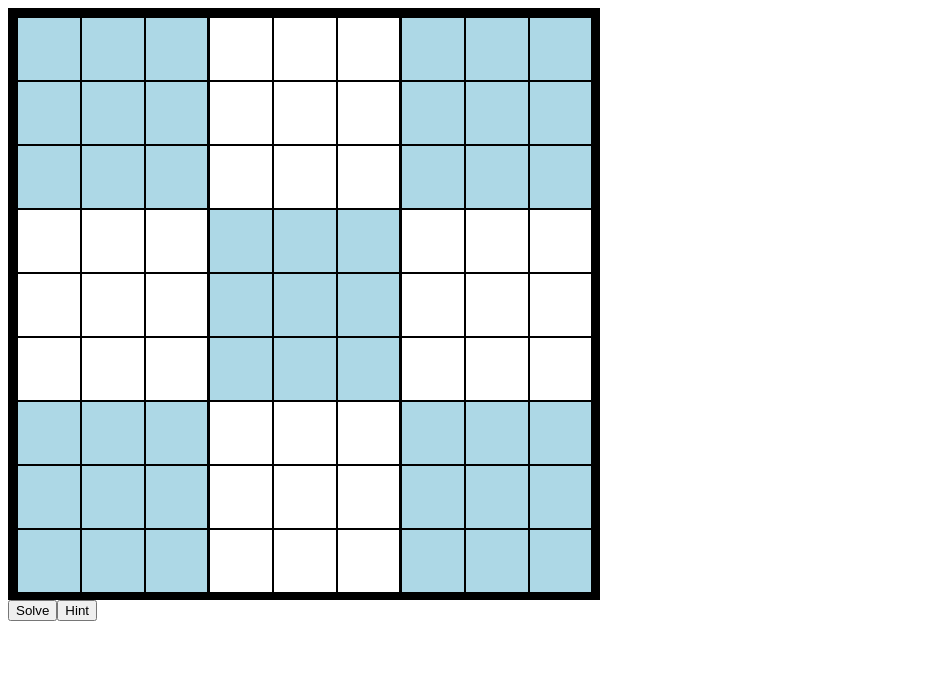
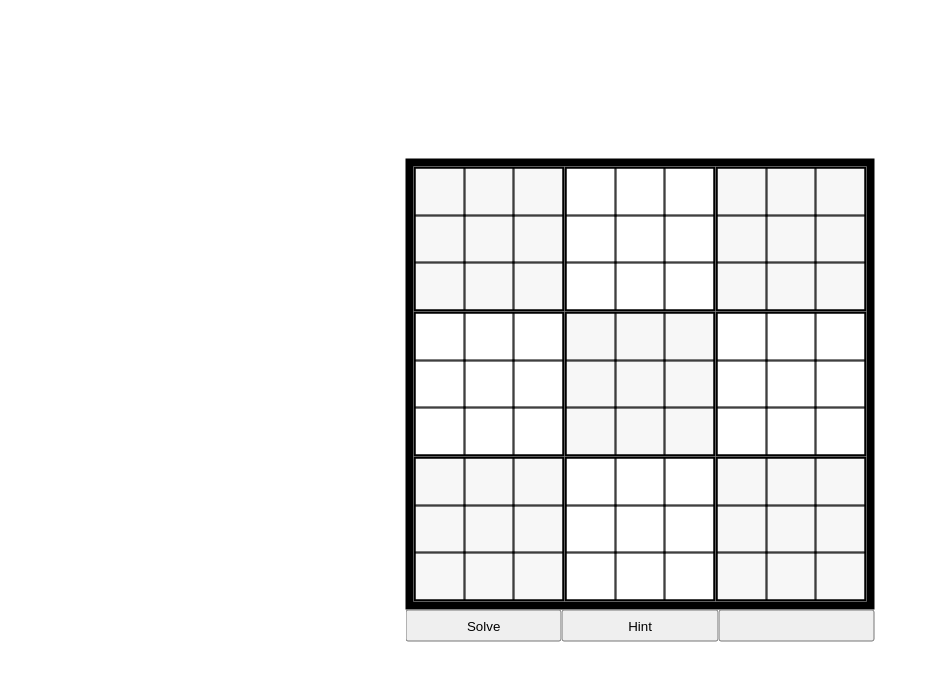
Before and after one commit to miles-moran/Sudoku-Solver-----Angular, an Angular app: page / in a window 1280 px wide. Shown: the top 680 px of the page, without its empty margins (0-930 px from the left). Built offline with nearby package versions, Linux system fonts and the light colour scheme.

Commit message:
added styling

```diff
--- a/src/app/grid/grid.component.css
+++ b/src/app/grid/grid.component.css
@@ -1,35 +1,37 @@
 .grid {
     display:grid;
-    grid-template-columns: 12em 12em 12em;
-    grid-template-rows: 12em 12em 12em;
+    grid-template-columns: 1fr 1fr 1fr;
+    grid-template-rows: 1fr 1fr 1fr;
+    width: fit-content;
+    border: .5em solid black;
 }
 .sector {
     display:grid;
-    grid-template-columns: 4em 4em 4em;
-    grid-template-rows: 4em 4em 4em;
-    border: solid black 1px;
+    grid-template-columns: 1fr 1fr 1fr;
+    grid-template-rows: 1fr 1fr 1fr;
+    border: 2px solid black;
 }
 .grid_sector:nth-child(odd){
-    background-color: lightblue;
+    background-color: rgb(247, 247, 247);
 }
 .grid_sector:nth-child(even){
     background-color: white;
 }
-.grid_sector {
-
-}
 .block {
-    border: .2px solid black;
-    height: 3.9em;
-    width: 3.9em;
+    height: 100%;
+    width: 100%;
+    font-family: sans-serif;
+    overflow: hidden;
+    outline: solid black .5px;
 }
 .input_box {
     background-color: transparent;
     border: none;
-    width: 100%;
-    height: 100%;
-    font-size: 50px;
+    width: 1em;
+    height: 1em;
+    font-size: 45px;
     text-align: center;
+    font-weight: bold;
 }
 input[type="number"]::-webkit-outer-spin-button,
 input[type="number"]::-webkit-inner-spin-button {
@@ -38,22 +40,18 @@ input[type="number"]::-webkit-inner-spin-button {
 }
 input[type="number"] {
     -moz-appearance: textfield;
-    font-family: sans-serif;
-    height: 100%;
-    width: 100%;
 }
-input[type="number"]:hover {
-    background-color: lightgray;
-
+.block:hover {
+    background-color: darkgray;
 }
-input[type="number"]:focus {
+.input[type="number"]:focus {
     background-color: #E8E8E8;
 }
 .value_0 {
     color: black;
 }
 .value_1 {
-    color: blue;
+    color: rgb(78, 78, 212);
 }
 .value_2 {
     color: salmon;
@@ -65,26 +63,41 @@ input[type="number"]:focus {
     color: seagreen;
 }
 .value_5 {
-    color: orange;
+    color: rgb(238, 157, 8);
 }
 .value_6 {
-    color: orangered;
+    color: rgb(255, 89, 29);
 }
 .value_7 {
-    color: red;
+    color: rgb(255, 0, 149);
 }
 .value_8 {
-    color: maroon;
+    color: rgb(177, 4, 4);
 }
 .value_9 {
-    color: purple;
+    color: rgb(163, 61, 163);
 }
 .original {
-    background-color: #E8E8E8;
-    overflow:hidden;
+
 }
+.clue {
+
+ }
+ .fadeIn {
+    -webkit-animation-name: fadeIn;
+    animation-name: fadeIn;
+ }
 #grid_container{
-    padding: .5em;
-    background-color: black;
     width: fit-content;
+    position: fixed;
+    top: 50%;
+    left: 50%;
+    /* bring your own prefixes */
+    transform: translate(-50%, -50%);
 }
+#buttons {
+    display: grid;
+    grid-template-columns: 1fr 1fr 1fr;
+    height: 2em;
+    font-family: sans-serif;
+}
--- a/src/app/grid/grid.component.html
+++ b/src/app/grid/grid.component.html
@@ -3,11 +3,14 @@
     <div *ngFor="let sector of grid[2]" class="grid_sector">
       <div class="sector">
         <div *ngFor="let point of sector; let counter = index;" class="block">
-          <input type="number" [ngClass]="{'original': point.original}"class="input_box value_{{point.value}}" [(ngModel)]="point.value" value="{{point.value}}" (change)="updateList(point)">
+          <input type="number" [ngClass]="{'original': point.original, 'clue': point.clue}" class="input_box value_{{point.value}}" [(ngModel)]="point.value" value="{{point.value}}" (change)="updateList(point)">
+        </div>
       </div>
     </div>
   </div>
+  <div id="buttons">
+    <input type="button" id="button1" value="Solve" (click)="solve()">
+    <input type="button" id="button2" value="Hint" (click)="hint()">
+    <input type="button" id="button3" value="" (click)="hint()">
   </div>
 </div>
-<input type="button" value="Solve" (click)="solve()">
-<input type="button" value="Hint" (click)="hint()">
--- a/src/app/point.ts
+++ b/src/app/point.ts
@@ -8,6 +8,7 @@ export class Point {
     properties:number[];
     mutable:boolean;
     original:boolean;
+    clue:boolean;
     sector_id:number;
     possibles:number[] = [1, 2, 3, 4, 5, 6, 7, 8, 9];
 
@@ -21,6 +22,7 @@ export class Point {
         this.properties = [this.x, this.y, this.sector];
         this.mutable = true;
         this.original = false;
+        this.clue = false;
     }
 
 }
--- a/src/app/solver.ts
+++ b/src/app/solver.ts
@@ -89,6 +89,9 @@ export class Solver {
                 let potentialCounter = [0, 0, 0, 0, 0, 0, 0, 0, 0]; //each signifying how many places within a grouping they can go
                 for (let xysIndex = 0; xysIndex < 9; xysIndex++){  //looping through points
                     let point:Point = this.grid[gridCategory][xys][xysIndex];
+                    if (point.value == null){
+                        point.value = 0;
+                    }
                     if (point.mutable == false){
 
                     } else {
@@ -106,6 +109,7 @@ export class Solver {
                             if (this.isValidInput(point, possible_value_index + 1) && point.mutable == true){
                                 point.value = possible_value_index + 1;
                                 point.mutable = false;
+                                point.clue = true;
                             }
                         }
                     }
```
